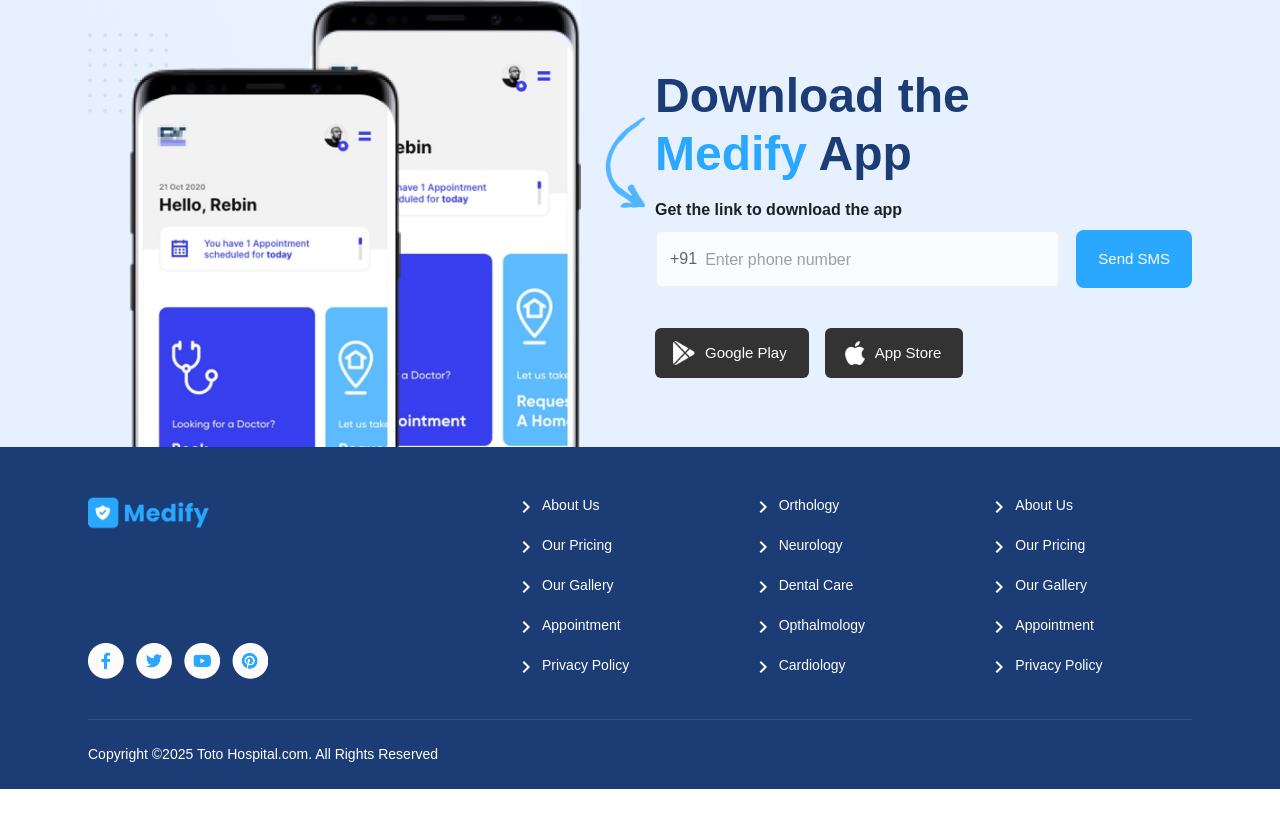
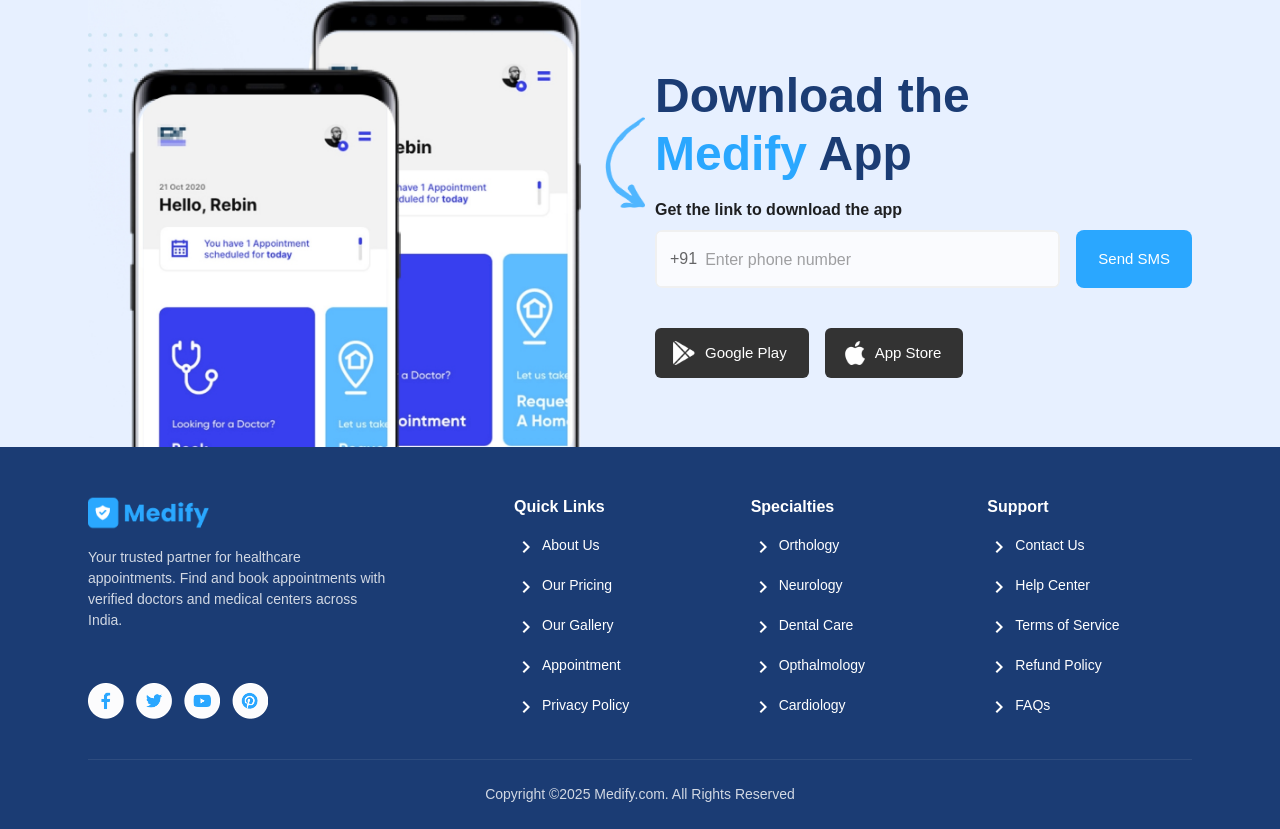
Before and after one commit to kiran797979/Medifyapp, a React (Create React App) app: page / in a window 1280 px wide. Shown: the part 5021-5850 px from the top of the page. Before the commit the page ends 5810 px from the top, so only its background shows below. Built offline with nearby package versions, Linux system fonts and the light colour scheme; no server answers.

Commit message:
Update Footer component with improved structure, accessibility, and content

```diff
--- a/src/components/Footer/Footer.jsx
+++ b/src/components/Footer/Footer.jsx
@@ -19,24 +19,76 @@
     <Box bgcolor="primary.secondary" pb={3} pt={6}>
       <Container maxWidth="xl">
         <Grid container spacing={4}>
+          {/* Company Info and Social Media */}
           <Grid item xs={12} md={4.5}>
             <Stack
               alignItems="flex-start"
               justifyContent="space-between"
               height={1}
+              spacing={3}
             >
-              <Box src={logo} height={36} alt="Medify" component="img" mb={2} />
+              <Box>
+                <Box
+                  component="img"
+                  src={logo}
+                  height={36}
+                  alt="Medify Logo"
+                  sx={{ mb: 2 }}
+                />
+                <Typography
+                  color="#fff"
+                  fontSize={14}
+                  fontWeight={300}
+                  sx={{ opacity: 0.8, maxWidth: 300 }}
+                >
+                  Your trusted partner for healthcare appointments. Find and book appointments with verified doctors and medical centers across India.
+                </Typography>
+              </Box>
+
               <Stack direction="row" spacing={1.5}>
-                <Box component="img" src={fb} height={36} />
-                <Box component="img" src={twitter} height={36} />
-                <Box component="img" src={yt} height={36} />
-                <Box component="img" src={pinterest} height={36} />
+                <Box
+                  component="img"
+                  src={fb}
+                  height={36}
+                  alt="Facebook"
+                  sx={{ cursor: 'pointer', transition: 'opacity 0.2s', '&:hover': { opacity: 0.7 } }}
+                />
+                <Box
+                  component="img"
+                  src={twitter}
+                  height={36}
+                  alt="Twitter"
+                  sx={{ cursor: 'pointer', transition: 'opacity 0.2s', '&:hover': { opacity: 0.7 } }}
+                />
+                <Box
+                  component="img"
+                  src={yt}
+                  height={36}
+                  alt="YouTube"
+                  sx={{ cursor: 'pointer', transition: 'opacity 0.2s', '&:hover': { opacity: 0.7 } }}
+                />
+                <Box
+                  component="img"
+                  src={pinterest}
+                  height={36}
+                  alt="Pinterest"
+                  sx={{ cursor: 'pointer', transition: 'opacity 0.2s', '&:hover': { opacity: 0.7 } }}
+                />
               </Stack>
             </Stack>
           </Grid>
 
+          {/* Quick Links */}
           <Grid item xs={12} md={2.5}>
             <Stack spacing={2}>
+              <Typography
+                color="#fff"
+                fontSize={16}
+                fontWeight={600}
+                sx={{ mb: 1 }}
+              >
+                Quick Links
+              </Typography>
               <FooterLink>About Us</FooterLink>
               <FooterLink>Our Pricing</FooterLink>
               <FooterLink>Our Gallery</FooterLink>
@@ -45,8 +97,17 @@
             </Stack>
           </Grid>
 
+          {/* Medical Specialties */}
           <Grid item xs={12} md={2.5}>
             <Stack spacing={2}>
+              <Typography
+                color="#fff"
+                fontSize={16}
+                fontWeight={600}
+                sx={{ mb: 1 }}
+              >
+                Specialties
+              </Typography>
               <FooterLink>Orthology</FooterLink>
               <FooterLink>Neurology</FooterLink>
               <FooterLink>Dental Care</FooterLink>
@@ -55,17 +116,27 @@
             </Stack>
           </Grid>
 
+          {/* Support */}
           <Grid item xs={12} md={2.5}>
             <Stack spacing={2}>
-              <FooterLink>About Us</FooterLink>
-              <FooterLink>Our Pricing</FooterLink>
-              <FooterLink>Our Gallery</FooterLink>
-              <FooterLink>Appointment</FooterLink>
-              <FooterLink>Privacy Policy</FooterLink>
+              <Typography
+                color="#fff"
+                fontSize={16}
+                fontWeight={600}
+                sx={{ mb: 1 }}
+              >
+                Support
+              </Typography>
+              <FooterLink>Contact Us</FooterLink>
+              <FooterLink>Help Center</FooterLink>
+              <FooterLink>Terms of Service</FooterLink>
+              <FooterLink>Refund Policy</FooterLink>
+              <FooterLink>FAQs</FooterLink>
             </Stack>
           </Grid>
         </Grid>
 
+        {/* Copyright */}
         <Typography
           fontWeight={300}
           color="#fff"
@@ -73,8 +144,10 @@
           pt={3}
           mt={5}
           borderTop="1px solid rgba(255,255,255,0.1)"
+          textAlign="center"
+          sx={{ opacity: 0.8 }}
         >
-          Copyright ©2025 Toto Hospital.com. All Rights Reserved
+          Copyright ©2025 Medify.com. All Rights Reserved
         </Typography>
       </Container>
     </Box>
```
